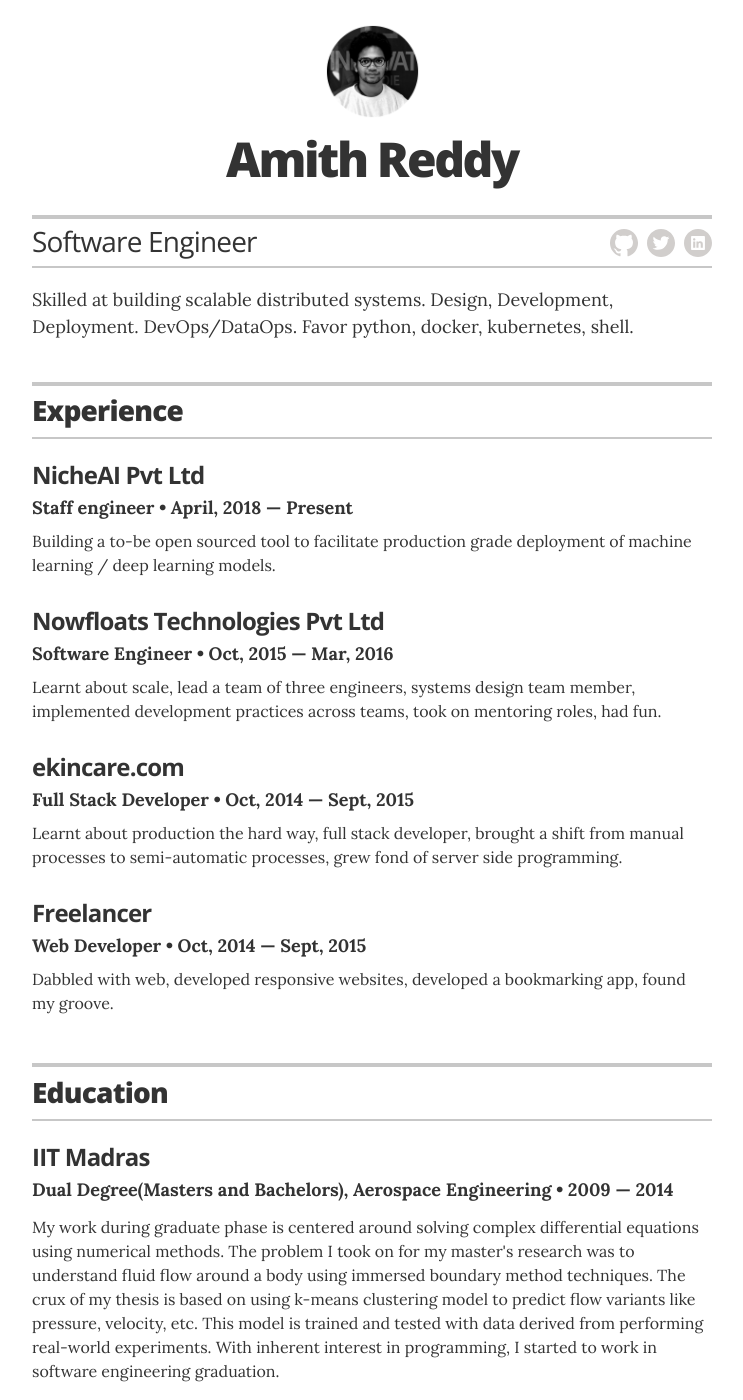
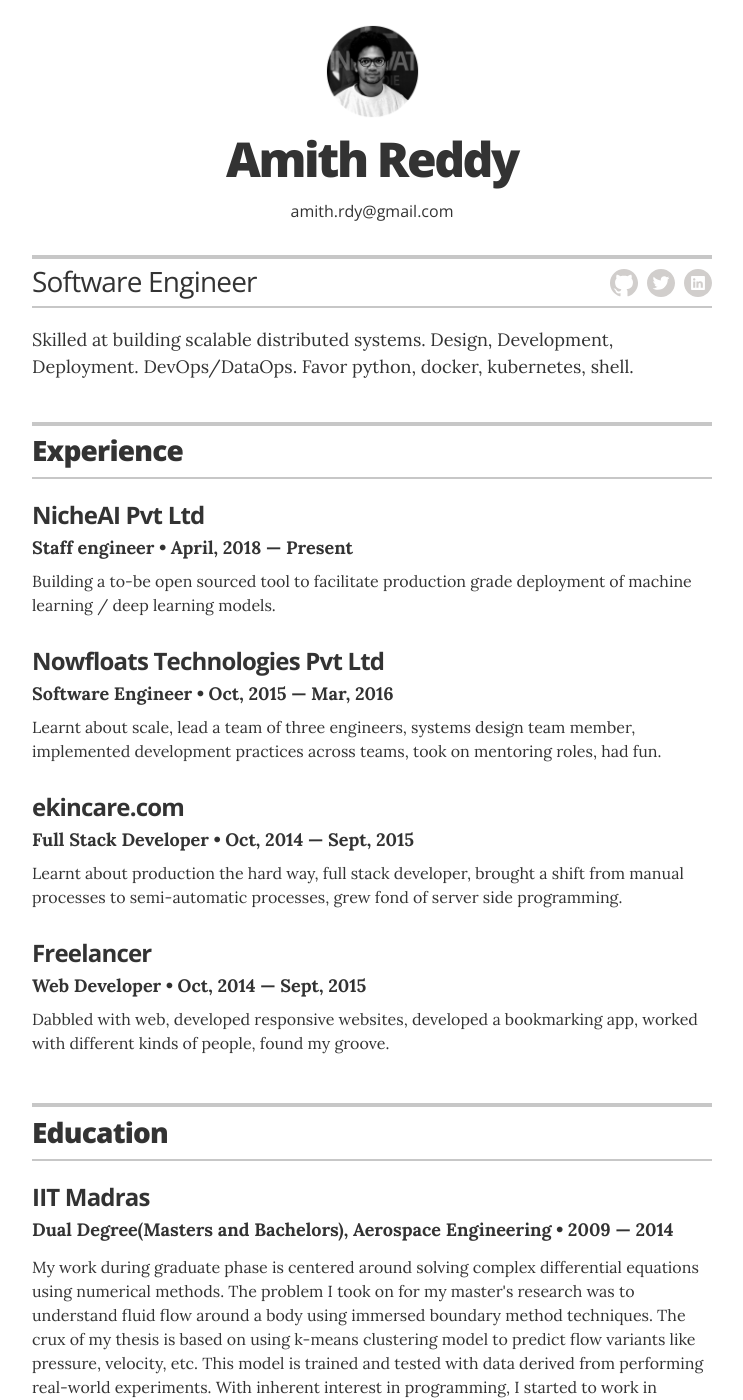
Before and after one commit to velutha/velutha.github.io, a Jekyll site: the page built from index.html, in a window 1280 px wide and 1400 px high. Shown: the whole window, without its empty margins (268-1011 px from the left). Built offline with Jekyll 4.4.1, drawn with Linux system fonts in a browser that asks for light colours; some of the changed text lies outside the part shown.

Commit message:
added email and interests

```diff
--- a/_config.yml
+++ b/_config.yml
@@ -13,7 +13,6 @@ resume_avatar:                  "true"
 resume_name:                    "Amith Reddy"
 resume_title:                   "Software Engineer"
 
-# used for the contact button in _layouts/resume.html
 resume_contact_email:           "amith.rdy@gmail.com"
 
 # the next two items are used for schema itemprops in _layouts/resume.html
@@ -40,7 +39,7 @@ resume_section_skills:          true
 #resume_section_recognition:     true
 #resume_section_links:           true
 #resume_section_associations:    true
-# resume_section_interests:       true
+resume_section_interests:       true
 
 # Resume social links
 # uncomment the options you wish to display, and add your own URL
--- a/_data/experience.yml
+++ b/_data/experience.yml
@@ -17,4 +17,4 @@
 - company: Freelancer
   position: Web Developer
   duration:   Oct, 2014 &mdash; Sept, 2015
-  summary: Dabbled with web, developed responsive websites, developed a bookmarking app, found my groove.
+  summary: Dabbled with web, developed responsive websites, developed a bookmarking app, worked with different kinds of people, found my groove.
--- a/_layouts/resume.html
+++ b/_layouts/resume.html
@@ -18,6 +18,11 @@
 
         <!-- Your name is defined in the _config.yml file -->
         <h1 class="header-name" itemprop="name">{{ site.resume_name }}</h1>
+        {% if site.resume_contact_email %}
+        <div class="header-contact-info">
+          <p>{{ site.resume_contact_email}}</p>
+        </div>
+        {% endif %}
 
         <!-- To display contact info here, change `display_header_contact_info` value in _config.yml to true -->
         {% if site.display_header_contact_info == 'true' %}
```
Also changed, not shown: _data/interests.yml (+4 -3 lines).
